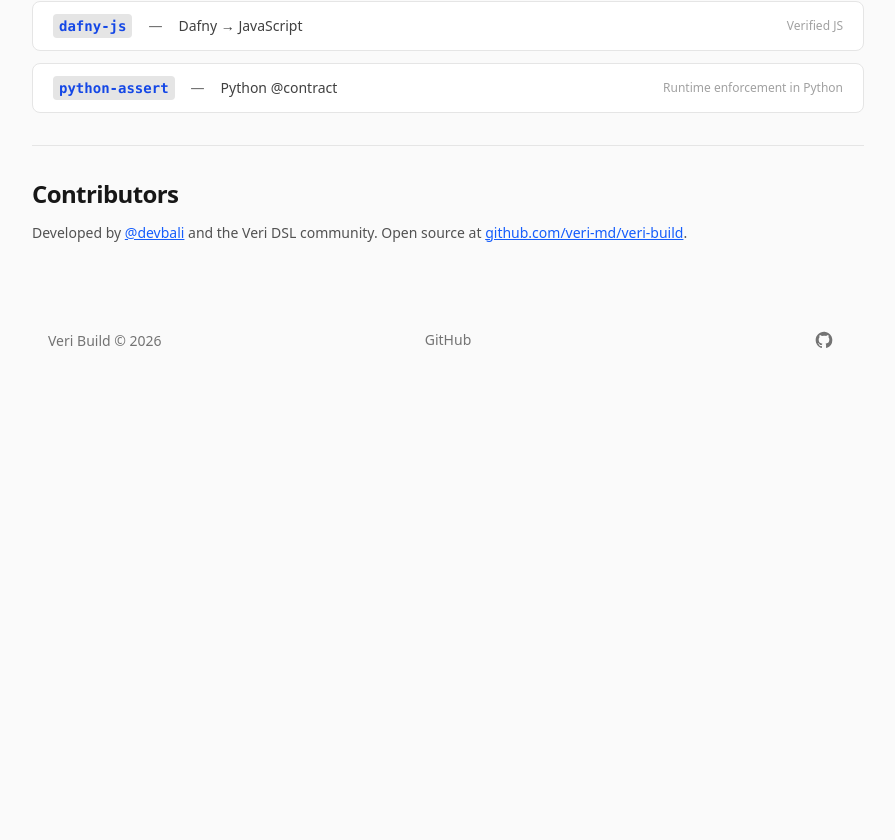
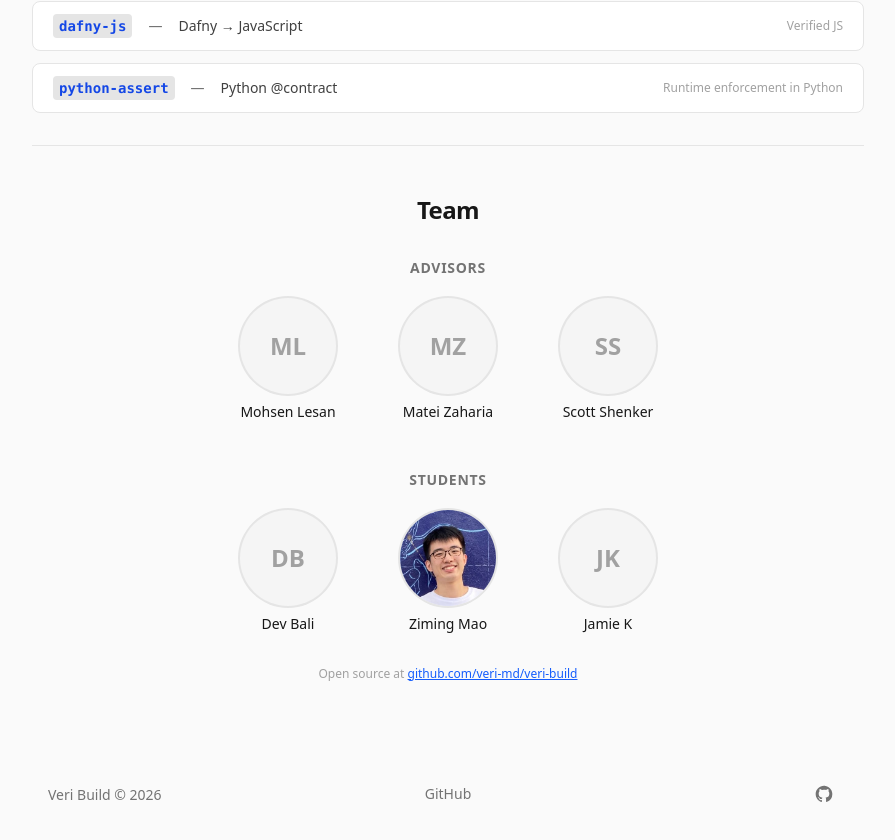
Before and after one commit to veri-md/veri-website, a React (Vite) app: page / in a window 1280 px wide. Shown: the part 1638-2478 px from the top of the page, without its empty margins (192-1087 px from the left). Before the commit the page ends 2042 px from the top, so only its background shows below. Built offline with nearby package versions, Linux system fonts and the light colour scheme.

Commit message:
redesign quickstart: core loop standalone, compile steps, simplified LLM usage; add team section with photos to home page

```diff
--- a/src/pages/Home.tsx
+++ b/src/pages/Home.tsx
@@ -145,17 +145,65 @@ export default function Home() {
         </ul>
       </section>
 
-      {/* Contributors */}
-      <section className="py-8 border-t border-neutral-200 dark:border-neutral-700">
-        <h2 className="text-2xl font-bold tracking-tight text-neutral-900 dark:text-white mb-3">
-          Contributors
+      {/* Team */}
+      <section className="py-12 border-t border-neutral-200 dark:border-neutral-700">
+        <h2 className="text-2xl font-bold tracking-tight text-neutral-900 dark:text-white mb-8 text-center">
+          Team
         </h2>
-        <p className="text-sm text-neutral-600 dark:text-neutral-400 leading-relaxed">
-          Developed by{" "}
-          <a href="https://github.com/devbali" className="text-blue-600 underline dark:text-blue-400" target="_blank" rel="noopener noreferrer">@devbali</a>
-          {" "}and the Veri DSL community.
+
+        <h3 className="text-lg font-semibold text-neutral-500 dark:text-neutral-400 mb-5 text-center uppercase tracking-wider text-sm">
+          Advisors
+        </h3>
+        <div className="flex flex-wrap justify-center gap-8 mb-12">
+          {[
+            { name: "Mohsen Lesan", role: "Advisor", photo: null },
+            { name: "Matei Zaharia", role: "Advisor", photo: null },
+            { name: "Scott Shenker", role: "Advisor", photo: null },
+          ].map((person) => (
+            <div key={person.name} className="flex flex-col items-center gap-2 w-32">
+              <div className="size-24 rounded-full overflow-hidden bg-neutral-100 dark:bg-neutral-800 ring-2 ring-neutral-200 dark:ring-neutral-700 flex items-center justify-center">
+                <span className="text-2xl font-bold text-neutral-400 dark:text-neutral-500">
+                  {person.name.split(' ').map(n => n[0]).join('')}
+                </span>
+              </div>
+              <span className="text-sm font-medium text-neutral-900 dark:text-white text-center">{person.name}</span>
+            </div>
+          ))}
+        </div>
+
+        <h3 className="text-lg font-semibold text-neutral-500 dark:text-neutral-400 mb-5 text-center uppercase tracking-wider text-sm">
+          Students
+        </h3>
+        <div className="flex flex-wrap justify-center gap-8">
+          {[
+            { name: "Dev Bali", role: "Student", photo: null },
+            { name: "Ziming Mao", role: "Student", photo: "/people/ziming_mao.jpeg" },
+            { name: "Jamie K", role: "Student", photo: null },
+          ].map((person) => (
+            <div key={person.name} className="flex flex-col items-center gap-2 w-32">
+              <div className="size-24 rounded-full overflow-hidden bg-neutral-100 dark:bg-neutral-800 ring-2 ring-neutral-200 dark:ring-neutral-700">
+                {person.photo ? (
+                  <img
+                    src={person.photo}
+                    alt={person.name}
+                    className="size-full object-cover"
+                  />
+                ) : (
+                  <div className="size-full flex items-center justify-center">
+                    <span className="text-2xl font-bold text-neutral-400 dark:text-neutral-500">
+                      {person.name.split(' ').map(n => n[0]).join('')}
+                    </span>
+                  </div>
+                )}
+              </div>
+              <span className="text-sm font-medium text-neutral-900 dark:text-white text-center">{person.name}</span>
+            </div>
+          ))}
+        </div>
+
+        <p className="text-xs text-neutral-400 dark:text-neutral-500 text-center mt-8">
           Open source at{" "}
-          <a href="https://github.com/veri-md/veri-build" className="text-blue-600 underline dark:text-blue-400" target="_blank" rel="noopener noreferrer">github.com/veri-md/veri-build</a>.
+          <a href="https://github.com/veri-md/veri-build" className="text-blue-600 underline dark:text-blue-400" target="_blank" rel="noopener noreferrer">github.com/veri-md/veri-build</a>
         </p>
       </section>
     </div>
--- a/src/pages/Quickstart.tsx
+++ b/src/pages/Quickstart.tsx
@@ -17,9 +17,6 @@ export default function Quickstart() {
 
       {/* Pipeline */}
       <SectionTitle id="pipeline">Pipeline Overview</SectionTitle>
-      <p className="text-neutral-700 dark:text-neutral-300 leading-relaxed mb-3">
-        The pipeline has three stages:
-      </p>
       <div className="grid md:grid-cols-3 gap-4 mb-8">
         {[
           {
@@ -121,14 +118,14 @@ def add_element(
         <li><Code>type valid_sorted_list</Code> &mdash; a refined type: <Code>list[Element]</Code> constrained by <Code>WHERE is_sorted(lst)</Code></li>
         <li><Code>add_element</Code> &mdash; a function with <Code>REQUIRES</Code>/<Code>ENSURES</Code> contract and <Code>#TODO</Code> marker</li>
         <li>Natural language prose surrounds each Veri DSL block &mdash; the file is documentation <em>and</em> a spec</li>
+        <li>All functions and types are <strong>pure</strong> &mdash; no side effects, no mutable state, no I/O inside contracts. The LLM enforces this.</li>
       </ul>
 
       {/* Backend Targets */}
       <SectionTitle id="targets">Backend Targets</SectionTitle>
       <p className="text-neutral-700 dark:text-neutral-300 leading-relaxed mb-4">
         The same Veri DSL spec can compile to different outputs by changing the
-        <Code>TARGET</Code> declaration. The pipeline&apos;s plugin backend registry
-        currently supports:
+        <Code>TARGET</Code> declaration:
       </p>
 
       <Table>
@@ -159,120 +156,89 @@ def add_element(
         </tbody>
       </Table>
 
-      {/* Pipeline APIs */}
-      <SectionTitle id="api">Pipeline APIs</SectionTitle>
+      {/* Core loop */}
+      <SectionTitle id="core-loop">Core Loop</SectionTitle>
       <p className="text-neutral-700 dark:text-neutral-300 leading-relaxed mb-4">
-        The pipeline provides two APIs that your LLM uses on your behalf.
-        You don&apos;t need to run these yourself &mdash; just tell your LLM
-        to use them.
+        The pipeline follows a strict iterative loop. Your LLM handles every
+        step &mdash; you just provide the spec and tell it when to lint or compile.
       </p>
-      <div className="grid md:grid-cols-2 gap-4">
-        <div className="rounded-xl border border-neutral-200 bg-white p-5 dark:border-neutral-700 dark:bg-neutral-800">
-          <h3 className="font-semibold text-neutral-900 dark:text-white mb-1">Lint API</h3>
-          <p className="text-sm text-neutral-600 dark:text-neutral-400 leading-relaxed">
-            Checks that a <Code>.veri.md</Code> spec is valid &mdash; parses Veri DSL
-            blocks, generates the target interface, and runs the verifier. Every spec
-            must pass lint before it&apos;s shown to you.
-          </p>
-        </div>
-        <div className="rounded-xl border border-neutral-200 bg-white p-5 dark:border-neutral-700 dark:bg-neutral-800">
-          <h3 className="font-semibold text-neutral-900 dark:text-white mb-1">Compile API</h3>
-          <p className="text-sm text-neutral-600 dark:text-neutral-400 leading-relaxed">
-            End-to-end: reads a <Code>.veri.md</Code>, launches an LLM agent in
-            a Docker sandbox to fill implementations, verifies, and emits the
-            target output (<Code>.c</Code>, <Code>.rs</Code>, <Code>.py</Code>, etc.).
-          </p>
-        </div>
-      </div>
+      <ol className="space-y-3 text-neutral-700 dark:text-neutral-300 leading-relaxed list-decimal list-inside mb-6">
+        <li>
+          <strong>Write the spec</strong> &mdash; Your LLM writes F*/Dafny in a temp
+          file, calls <Code>verify_and_convert()</Code> to verify and convert it to
+          Veri DSL, then runs <Code>lint</Code>.
+        </li>
+        <li>
+          <strong>Iterate</strong> &mdash; You review the spec and suggest changes.
+          Every time the LLM shows you a revised <Code>.veri.md</Code>, it must
+          have passed <Code>lint</Code> first. If lint fails, the LLM fixes the
+          errors and re-lints before showing it to you.
+        </li>
+        <li>
+          <strong>Compile</strong> &mdash; When the spec is finalized, the LLM calls
+          <Code>compile_veri()</Code> to produce verified output
+          (<Code>.c</Code>, <Code>.rs</Code>, <Code>.py</Code>, etc.).
+          Compilation can take hours &mdash; it runs as a sub-agent with an LLM
+          inside a Docker sandbox filling implementations, running verifiers,
+          and retrying on failure.
+        </li>
+      </ol>
 
+      {/* Lint API */}
+      <SectionTitle id="lint-api">Lint API</SectionTitle>
+      <p className="text-neutral-700 dark:text-neutral-300 leading-relaxed">
+        The LLM calls <Code>lint</Code> on every <Code>.veri.md</Code> before
+        showing it to you. It validates the spec end-to-end:
+        parses Veri DSL blocks, generates the target-language interface, runs
+        fstar.exe or dafny to confirm consistency, and rejects unimplemented
+        functions. <strong>If lint fails, the spec is broken</strong> &mdash;
+        the LLM must fix it before you see it.
+      </p>
 
+      {/* Compile API */}
+      <SectionTitle id="compile-api">Compile API</SectionTitle>
+      <p className="text-neutral-700 dark:text-neutral-300 leading-relaxed mb-4">
+        When the spec is finalized, the LLM calls <Code>compile_veri()</Code>.
+        This is a long-running pipeline (minutes to hours):
+      </p>
+      <ol className="space-y-2 text-sm text-neutral-700 dark:text-neutral-300 leading-relaxed list-decimal list-inside">
+        <li>Reads the <Code>.veri.md</Code>, extracts Veri DSL blocks, builds an AST</li>
+        <li>Generates the target-language interface (F* <Code>.fsti</Code> or Dafny <Code>.dfy</Code> header)</li>
+        <li>Launches an LLM agent inside a Docker sandbox with credentials mounted</li>
+        <li>The agent fills <Code>#TODO</Code> blocks with target-language implementations</li>
+        <li>The agent runs self-check: verifies with fstar.exe / dafny, then extracts to output</li>
+        <li>If verification fails, the agent retries up to 3 rounds with function-count feedback</li>
+        <li>On success, produces the output artifacts (<Code>.c</Code>, <Code>.rs</Code>, etc.)</li>
+      </ol>
+      <p className="text-sm text-neutral-500 dark:text-neutral-400 mt-3">
+        The LLM should always spawn compile as a sub-agent &mdash; it shouldn&apos;t
+        block your conversation.
+      </p>
 
       {/* Using with an LLM */}
       <SectionTitle id="llm-usage">Using with an LLM</SectionTitle>
       <p className="text-neutral-700 dark:text-neutral-300 leading-relaxed mb-4">
-        The pipeline is designed to be driven by an LLM agent. The repo includes
-        a skill file that tells the LLM exactly how to use it. Here&apos;s what
-        you need to know:
+        The pipeline is designed to be driven by an LLM agent. We&apos;ve tested
+        this on <strong>OpenClaw</strong> and <strong>Claude Code</strong>
+        harnesses &mdash; both work with the skill file.
       </p>
 
       <h3 className="mt-6 mb-2 text-lg font-semibold text-neutral-800 dark:text-neutral-200">1. Load the skill</h3>
-      <p className="text-neutral-700 dark:text-neutral-300 leading-relaxed mb-3">
-        The skill is at <Code>veri-build/skills/VERIFICATION-SKILL.md</Code>. Tell
-        your LLM to read it. It contains the full instruction set for using the
-        pipeline:
+      <p className="text-neutral-700 dark:text-neutral-300 leading-relaxed">
+        Tell your LLM: <Code>get the skills from https://github.com/veri-md/veri-build</Code>.
+        The skill file at <Code>skills/VERIFICATION-SKILL.md</Code> contains the full
+        instruction set &mdash; the core loop, pure discipline rules, parent-subagent
+        protocol, and lint-before-deliver rule.
       </p>
-      <Pre className="text-xs"># Tell your LLM:
-Please read /path/to/veri-build/skills/VERIFICATION-SKILL.md
-# This defines the core loop, pure discipline rules,
-# parent-subagent protocol, and lint-before-deliver rule.</Pre>
 
-      <h3 className="mt-6 mb-2 text-lg font-semibold text-neutral-800 dark:text-neutral-200">2. Follow the core loop</h3>
-      <p className="text-neutral-700 dark:text-neutral-300 leading-relaxed mb-3">
-        The skill defines a strict workflow. Summarized:
-      </p>
-      <ol className="space-y-2 text-neutral-700 dark:text-neutral-300 leading-relaxed list-decimal list-inside">
-        <li><strong>Write in F*/Dafny first</strong> &mdash; work in a temp <Code>.veri.f.md</Code> or <Code>.veri.dfy.md</Code> file. All targets produce pure functions and pure types.</li>
-        <li><strong>Call <Code>verify_and_convert()</Code></strong> &mdash; this checks the code with fstar.exe / dafny and converts it to Veri DSL if verification passes.</li>
-        <li><strong>Lint before delivering</strong> &mdash; <em>never</em> show a <Code>.veri.md</Code> to a user without running it through <Code>lint</Code> first.</li>
-        <li><strong>For compile</strong> &mdash; if the user needs the spec compiled to C/Rust/Python, use <Code>compile_veri()</Code> in a <em>spawned sub-agent</em> (it takes minutes, not seconds).</li>
-      </ol>
-
-      <h3 className="mt-6 mb-2 text-lg font-semibold text-neutral-800 dark:text-neutral-200">3. Pure discipline (all targets)</h3>
-      <p className="text-neutral-700 dark:text-neutral-300 leading-relaxed mb-3">
-        Every Veri DSL spec must be pure. The skill enforces:
-      </p>
-      <ul className="space-y-1 text-sm text-neutral-700 dark:text-neutral-300 leading-relaxed list-disc list-inside mb-3">
-        <li>Functions are <strong>pure</strong> (<Code>Pure</Code>/<Code>Tot</Code>/<Code>Lemma</Code> in F*, <Code>function</Code>/<Code>predicate</Code> in Dafny). No mutable effects.</li>
-        <li>Types are <strong>pure</strong> &mdash; no heap objects, no ST regions.</li>
-        <li>Python target: contract conditions are pure, but the implementation function can have side effects.</li>
-        <li>F* → C additionally enforces the <strong>Low* subset</strong> for KaRaMeL compatibility.</li>
-        <li>Dafny → Rust allows only <Code>function</Code>/<Code>predicate</Code>/<Code>lemma</Code> &mdash; no mutable <Code>method</Code>.</li>
+      <h3 className="mt-6 mb-2 text-lg font-semibold text-neutral-800 dark:text-neutral-200">2. Best results</h3>
+      <ul className="space-y-2 text-sm text-neutral-700 dark:text-neutral-300 leading-relaxed list-disc list-inside">
+        <li><strong>Stick to the skill</strong> &mdash; the skill has hard rules (lint before deliver, parent-subagent retry protocol, signal codes). Make sure the LLM follows them.</li>
+        <li><strong>Use sub-agents for compile</strong> &mdash; <Code>compile_veri</Code> with <Code>use_docker=True</Code> builds images, runs agents, and verifies. This is a long-running task &mdash; always spawn it as a sub-agent.</li>
+        <li><strong>Lint is a hard gate</strong> &mdash; if lint fails, the LLM must fix the errors before showing you anything.</li>
+        <li><strong>Three-round retry</strong> &mdash; the parent sub-agent retries up to 3 rounds. If the agent reports <Code>IMPOSSIBLE</Code>, the parent validates the reasoning.</li>
+        <li><strong>Python API over CLI</strong> &mdash; LLMs should use <Code>verify_and_convert()</Code> and <Code>compile_veri()</Code> directly rather than shell commands.</li>
       </ul>
-
-      <h3 className="mt-6 mb-2 text-lg font-semibold text-neutral-800 dark:text-neutral-200">4. Best results</h3>
-      <p className="text-neutral-700 dark:text-neutral-300 leading-relaxed mb-3">
-        For best results when using an LLM with this pipeline:
-      </p>
-      <ul className="space-y-2 text-neutral-700 dark:text-neutral-300 leading-relaxed list-disc list-inside">
-        <li><strong>Stick to the skill</strong> &mdash; the VERIFICATION-SKILL.md has hard rules (lint before deliver, parent-subagent retry protocol, signal codes). Make sure the LLM follows them.</li>
-        <li><strong>Use sub-agents for compile</strong> &mdash; <Code>compile_veri</Code> with <Code>use_docker=True</Code> builds images, runs agents, and verifies. This is a long-running task &mdash; always spawn it as a sub-agent, never block the main session.</li>
-        <li><strong>Lint is a hard gate</strong> &mdash; if lint fails, the LLM must fix the parse errors before showing the spec to anyone. A spec that doesn&apos;t lint is broken.</li>
-        <li><strong>Three-round retry</strong> &mdash; the parent sub-agent retries up to 3 rounds with function-count feedback. If the agent reports <Code>IMPOSSIBLE</Code>, the parent validates the reasoning and decides whether to stop or re-prompt.</li>
-        <li><strong>Python API over CLI</strong> &mdash; LLMs should use <Code>verify_and_convert()</Code> and <Code>compile_veri()</Code> directly rather than shelling out to the CLI. The API returns structured results, making it easier to handle errors.</li>
-      </ul>
-
-      <h3 className="mt-6 mb-2 text-lg font-semibold text-neutral-800 dark:text-neutral-200">5. Quick reference</h3>
-      <Table>
-        <thead>
-          <tr className="border-b border-neutral-300 dark:border-neutral-600">
-            <th className="py-2 pr-4 text-left font-semibold text-neutral-700 dark:text-neutral-300">Task</th>
-            <th className="py-2 text-left font-semibold text-neutral-700 dark:text-neutral-300">What to tell the LLM</th>
-          </tr>
-        </thead>
-        <tbody className="divide-y divide-neutral-200 dark:divide-neutral-700">
-          {[
-            ["New spec from scratch", "Write F* in a temp .veri.f.md, call verify_and_convert(), then lint before showing me the .veri.md"],
-            ["Compile to C/Rust", "Read skills/VERIFICATION-SKILL.md, then call compile_veri() in a spawned sub-agent with Config(agent='claude', use_docker=True)"],
-            ["Convert existing F*/Dafny", "Call verify_and_convert(code, target='fstar'|'dafny', module_name='...') and lint the result before showing it"],
-            ["Fix a spec", "Get the skill, write the target code correctly, verify_and_convert(), lint &mdash; never patch Veri DSL directly"],
-          ].map(([task, instruction]) => (
-            <tr key={task as string}>
-              <td className="py-2 pr-4 font-medium text-neutral-800 dark:text-neutral-200 text-sm">{task as string}</td>
-              <td className="py-2 text-sm text-neutral-600 dark:text-neutral-400 leading-relaxed">{instruction as string}</td>
-            </tr>
-          ))}
-        </tbody>
-      </Table>
-
-      {/* Contributors */}
-      <SectionTitle id="contributors">Contributors</SectionTitle>
-      <p className="text-neutral-700 dark:text-neutral-300 leading-relaxed">
-        Veri Build is developed and maintained by{" "}
-        <a href="https://github.com/devbali" className="text-blue-600 underline dark:text-blue-400" target="_blank" rel="noopener noreferrer">@devbali</a>{" "}
-        and the Veri DSL community.
-        Contributions, issues, and feature requests are welcome on{" "}
-        <a href="https://github.com/veri-md/veri-build" className="text-blue-600 underline dark:text-blue-400" target="_blank" rel="noopener noreferrer">GitHub</a>.
-      </p>
     </div>
   );
 }
```
Also changed, not shown: public/people/ziming_mao.jpeg (added).
